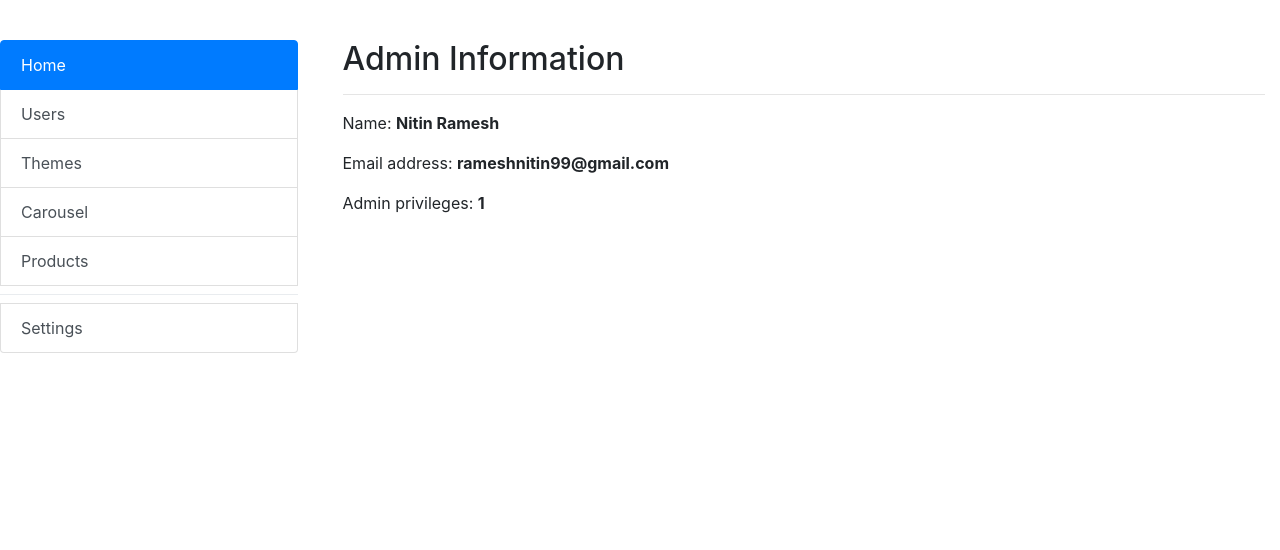
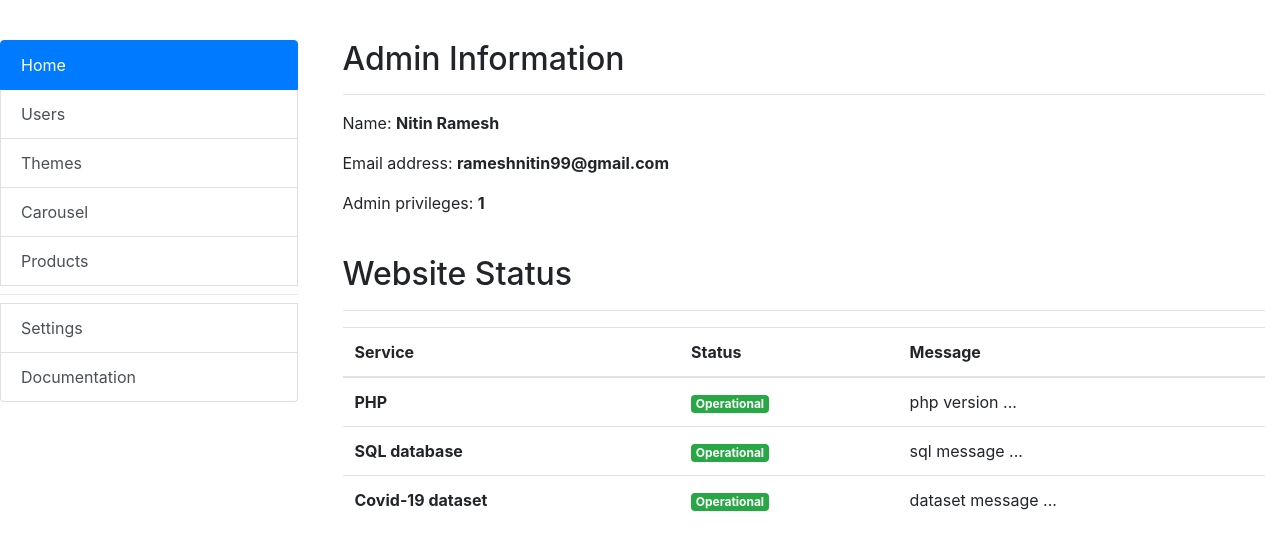
Before and after one commit to VanMinhN/EighteenTech, a PHP site: page /admin.php in a window 1280 px wide. Shown: the part 60-610 px from the top of the page. Run offline with PHP 8.4, Linux system fonts and the light colour scheme; a user stored in the database is signed in; data comes from the database, SQL or seed files in the repository.

Commit message:
website status template added to adminInfo

```diff
--- a/admin.php
+++ b/admin.php
@@ -56,6 +56,9 @@ if (!isset ($_GET['page']) ) {
           </div>
 		      <div class="tab-pane fade <?php echo ($page == "settings"? 'show active':''); ?>">Settings</div>
 		      <div class="tab-pane fade <?php echo ($page == "carousel"? 'show active':''); ?>">Carousel content</div>
+          <div class="tab-pane fade <?php echo ($page == "documentation"? 'show active':''); ?>">
+              <?php $IPATH = $_SERVER["DOCUMENT_ROOT"]."/admin/"; include($IPATH."adminDocumentation.php"); ?> <!-- Admin Documentation -->
+          </div>
     </div>
 	  </div>
 </div>
--- /dev/null
+++ b/admin/adminDocumentation.php
@@ -0,0 +1,6 @@
+
+<div class="container">
+	<h2>Admin Documentation</h2>
+	<hr>
+
+</div>
--- a/admin/admininfo.php
+++ b/admin/admininfo.php
@@ -5,4 +5,32 @@
 	<p >Name: <b><?php echo htmlspecialchars($_SESSION["first_name"])." ".htmlspecialchars($_SESSION["last_name"]); ?></b></p>
     	<p >Email address: <b><?php echo htmlspecialchars($_SESSION["emailaddress"]); ?></b></p>
     	<p>Admin privileges: <b><?php echo htmlspecialchars($_SESSION["is_admin"]); ?></b></p>
+	<br>
+	<h2>Website Status</h2>
+	<hr>
+	<table class="table">
+  <thead>
+    <tr>
+      <th scope="col">Service</th>
+      <th scope="col">Status</th>
+	<th scope="col">Message</th>
+  </thead>
+  <tbody>
+    <tr>
+      <th scope="row">PHP</th>
+      <td><span class="badge badge-success">Operational</span></td>
+      <td>php version ...</td>
+    </tr>
+    <tr>
+      <th scope="row">SQL database</th>
+      <td><span class="badge badge-success">Operational</span></td>
+      <td>sql message ...</td>
+    </tr>
+    <tr>
+      <th scope="row">Covid-19 dataset</th>
+      <td><span class="badge badge-success">Operational</span></td>
+      <td>dataset message ...</td>
+    </tr>
+  </tbody>
+</table>
 </div>
--- a/assets/php/admin_sidenav.php
+++ b/assets/php/admin_sidenav.php
@@ -14,7 +14,7 @@ if (!isset ($_GET['page']) ) {
   $adminpage = "admininfo";
 } else {
   $adminpage = $_GET['page'];
-  if($adminpage!="admininfo" && $adminpage!="userman" && $adminpage!="themes"  && $adminpage!="carousel" && $adminpage!="manageprod" && $adminpage!="settings"){
+  if($adminpage!="admininfo" && $adminpage!="userman" && $adminpage!="themes"  && $adminpage!="carousel" && $adminpage!="manageprod" && $adminpage!="settings" && $adminpage!="documentation"){
     header("location: admin.php");
   }
 }
@@ -28,4 +28,5 @@ if (!isset ($_GET['page']) ) {
       <a class="list-group-item list-group-item-action <?php echo ($adminpage == "manageprod"? 'active':''); ?>"  href="./admin.php?page=manageprod" role="tab">Products</a>
       <div class="dropdown-divider"></div>
       <a class="list-group-item list-group-item-action <?php echo ($adminpage == "settings"? 'active':''); ?>" href="./admin.php?page=settings" role="tab">Settings</a>
+      <a class="list-group-item list-group-item-action <?php echo ($adminpage == "documentation"? 'active':''); ?>" href="./admin.php?page=documentation" role="tab">Documentation</a>
     </div>
```
